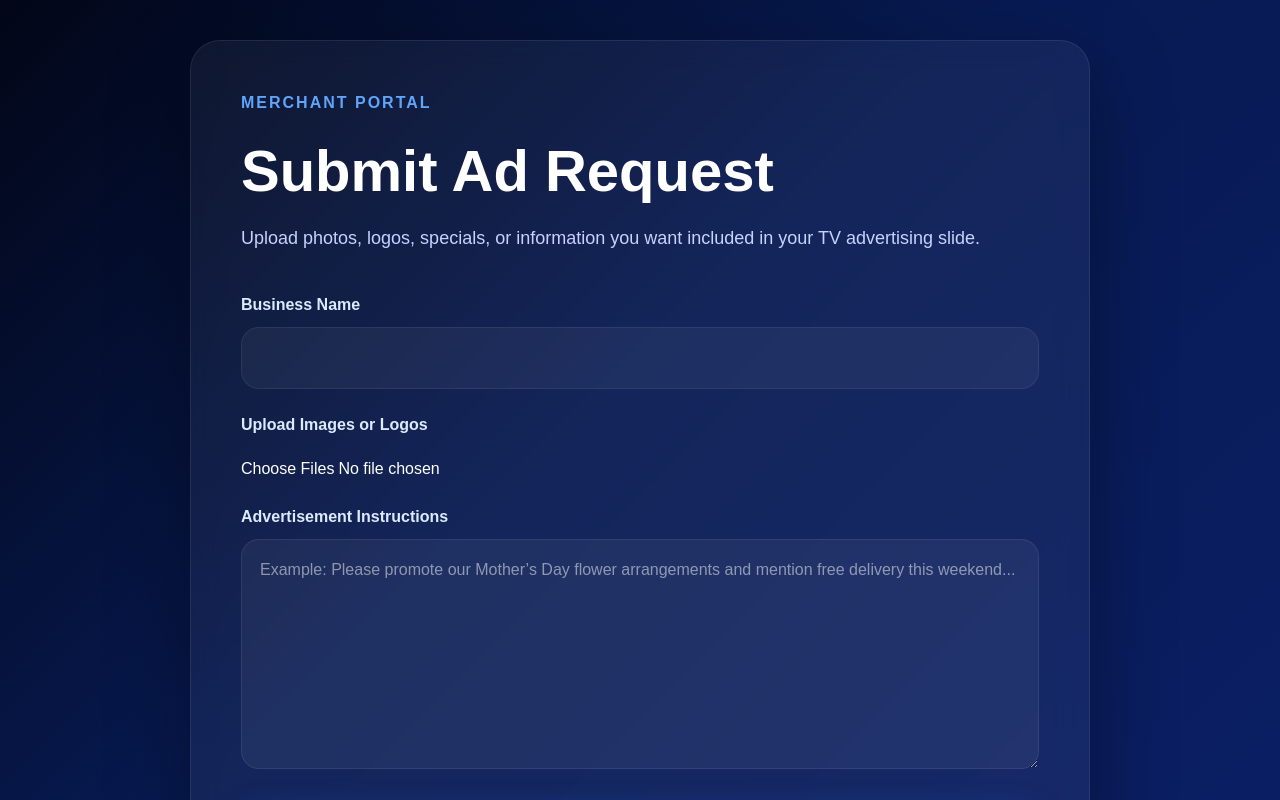
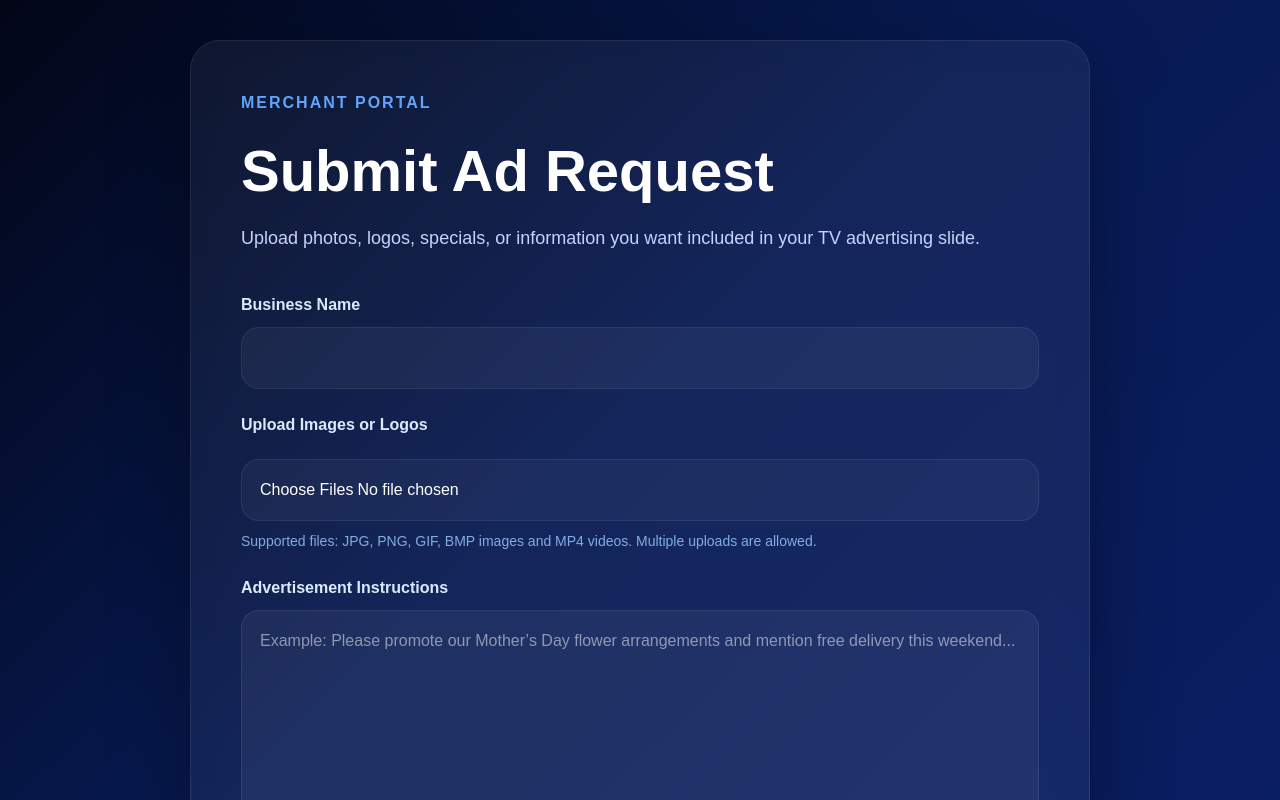
Before and after one commit to hometownperksllc/hometown-perks-portal, a Next.js app: page /ad-request in a window 1280 px wide. Shown: the top 800 px of the page. Built offline with nearby package versions, Linux system fonts and the light colour scheme; no server answers.

Commit message:
Add media upload validation

```diff
--- a/app/ad-request/page.tsx
+++ b/app/ad-request/page.tsx
@@ -176,12 +176,61 @@ export default function AdRequestPage() {
 <input
   type="file"
   multiple
-              onChange={(e) => setFiles(e.target.files)}
+  accept=".jpg,.jpeg,.png,.gif,.bmp,.mp4"
+  onChange={(e) => {
+    const selectedFiles = e.target.files;
+
+    if (!selectedFiles) return;
+
+    const allowedTypes = [
+      "image/jpeg",
+      "image/png",
+      "image/gif",
+      "image/bmp",
+      "video/mp4",
+    ];
+
+    const validFiles = Array.from(selectedFiles).filter((file) =>
+      allowedTypes.includes(file.type)
+    );
+
+    if (validFiles.length !== selectedFiles.length) {
+      alert(
+        "Only JPG, PNG, GIF, BMP images and MP4 videos are allowed."
+      );
+    }
+
+    const dataTransfer = new DataTransfer();
+
+    validFiles.forEach((file) => {
+      dataTransfer.items.add(file);
+    });
+
+    setFiles(dataTransfer.files);
+  }}
   style={{
     color: "white",
-                marginTop: "10px",
+    marginTop: "12px",
+    width: "100%",
+    background: "rgba(255,255,255,0.04)",
+    padding: "18px",
+    borderRadius: "18px",
+    border: "1px solid rgba(255,255,255,0.08)",
   }}
 />
+
+<p
+  style={{
+    color: "#93c5fd",
+    fontSize: "14px",
+    marginTop: "10px",
+    opacity: 0.85,
+    lineHeight: 1.5,
+  }}
+>
+  Supported files: JPG, PNG, GIF, BMP images and MP4 videos.
+  Multiple uploads are allowed.
+</p>
           </div>
 
           <div>
```
Lines whose indentation alone changed are shown as unchanged.
